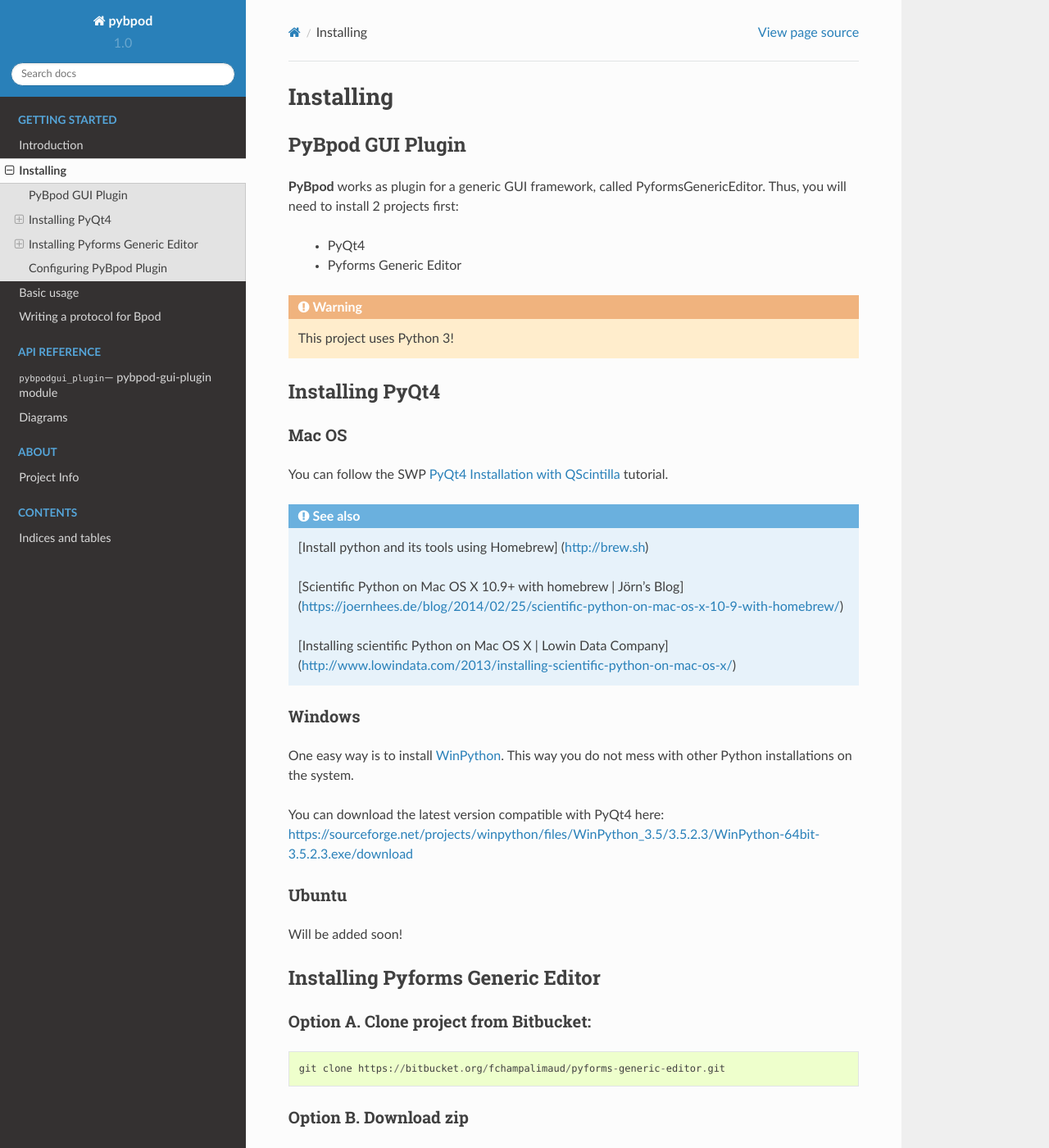
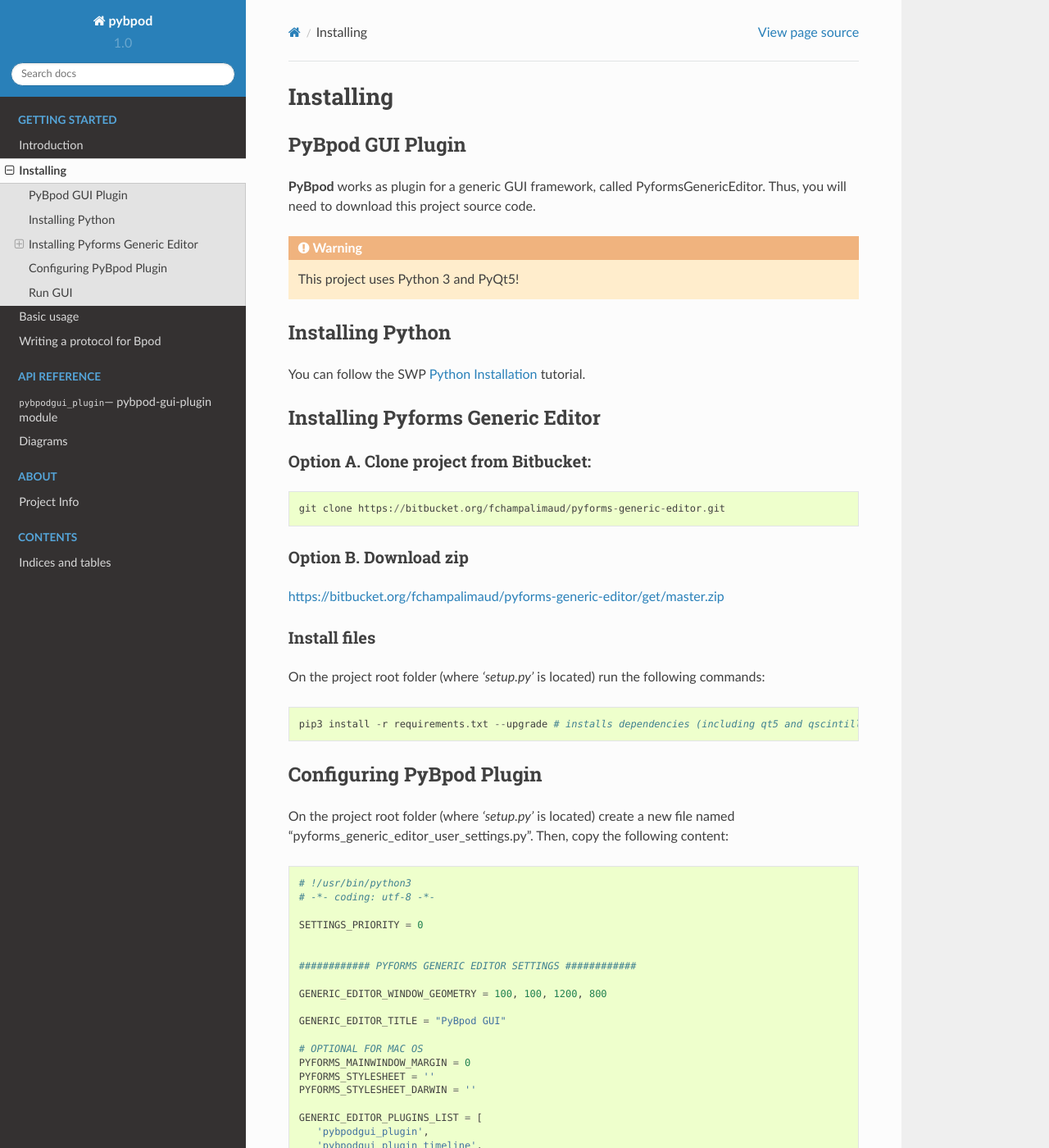
Before and after one commit to ckarageorgkaneen/pybpod-gui-plugin, a Sphinx documentation site: the page built from docs/source/getting_started/installing.rst, in a window 1280 px wide and 1400 px high. Shown: the whole window at 82% size. Built offline with Sphinx 7.4.7 and the Read the Docs theme 2.0.0, drawn with Linux system fonts in a browser that asks for light colours; some of the changed text lies outside the part shown.

Commit message:
Updates documentation for Qt5 changes Trying to use requirements file for rtd

```diff
--- a/docs/docs-server.js
+++ b/docs/docs-server.js
@@ -6,7 +6,9 @@
 const exec = require('child_process').exec;
 
 watch('source', { recursive: true }, function(evt, name) {
-	exec('make clean && make html',
+//	exec('make clean && make html',
+        exec('make html',
+
   		function (error, stdout, stderr) {
     		console.log('output: ' + stdout);
     		//console.log('error: ' + error);
--- a/docs/source/conf.py
+++ b/docs/source/conf.py
@@ -25,7 +25,9 @@
 sys.path.append(os.path.abspath('../../pybpodgui_plugin'))
 sys.path.append(os.path.abspath('../../'))
 
-from pysettings import conf; conf += 'pyforms_generic_editor.settings'
+from pysettings import conf
+conf += 'pyforms_generic_editor.settings'
+conf += 'pyforms.settings'
 
 # -- General configuration ------------------------------------------------
 
--- a/docs/source/getting_started/installing.rst
+++ b/docs/source/getting_started/installing.rst
@@ -12,43 +12,19 @@
 PyBpod GUI Plugin
 =================
 
-**PyBpod** works as plugin for a generic GUI framework, called PyformsGenericEditor. Thus, you will need to install 2 projects first:
-
-   * PyQt4
-   * Pyforms Generic Editor
+**PyBpod** works as plugin for a generic GUI framework, called PyformsGenericEditor. Thus, you will need to download this project source code.
 
 .. warning::
-   This project uses Python 3!
+   This project uses Python 3 and PyQt5!
 
-Installing PyQt4
-================
+Installing Python
+=================
 
-Mac OS
-------
-
-You can follow the SWP `PyQt4 Installation with QScintilla <http://swp-docs.readthedocs.io/en/latest/pyqt-installation/index.html#on-mac-os>`_ tutorial.
-
-.. seealso::
-   [Install python and its tools using Homebrew] (http://brew.sh)
-
-   [Scientific Python on Mac OS X 10.9+ with homebrew | Jörn's Blog](https://joernhees.de/blog/2014/02/25/scientific-python-on-mac-os-x-10-9-with-homebrew/)
-
-   [Installing scientific Python on Mac OS X | Lowin Data Company](http://www.lowindata.com/2013/installing-scientific-python-on-mac-os-x/)
-
-Windows
--------
-
-One easy way is to install `WinPython <http://winpython.github.io>`_. This way you do not mess with other Python installations on the system.
-
-You can download the latest version compatible with PyQt4 here: https://sourceforge.net/projects/winpython/files/WinPython_3.5/3.5.2.3/WinPython-64bit-3.5.2.3.exe/download
-
-Ubuntu
-------
-
-Will be added soon!
+You can follow the SWP `Python Installation <http://swp-docs.readthedocs.io/en/latest/python-installation/index.html>`_ tutorial.
 
 Installing Pyforms Generic Editor
 =================================
+
 
 Option A. Clone project from Bitbucket:
 ---------------------------------------
@@ -70,8 +46,9 @@
 
 ::
 
-    pip3 install -r requirements.txt --upgrade # installs dependencies
-    pip3 install . # installs this project
+    pip3 install -r requirements.txt --upgrade # installs dependencies (including qt5 and qscintilla2)
+
+..    pip3 install . # installs this project
 
 Configuring PyBpod Plugin
 =========================
@@ -98,9 +75,19 @@
    PYFORMS_STYLESHEET_DARWIN = ''
 
    GENERIC_EDITOR_PLUGINS_LIST = [
-       'pybpodgui_plugin_timeline',
-       'pybpodgui_plugin',
-       'session_log_plugin',
+      'pybpodgui_plugin',
+      'pybpodgui_plugin_timeline',
+      'session_log_plugin',
    ]
 
    DEFAULT_PROJECT_PATH = None # optionally define here the path to an already existent project to open automatically
+
+
+Run GUI
+=======
+
+On the project root folder (where *'setup.py'* is located) run the following commands:
+
+::
+
+    python3 -m pyforms_generic_editor
```
Also changed, not shown: readthedocs.yml (+5 -5 lines), requirements-rtd.txt (added, +28 -0 lines).
